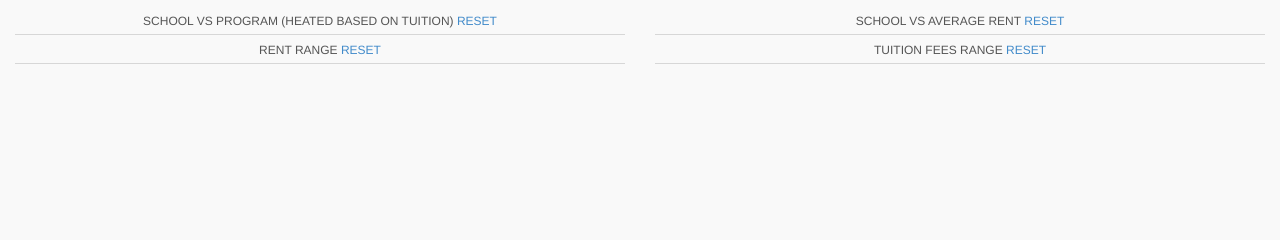
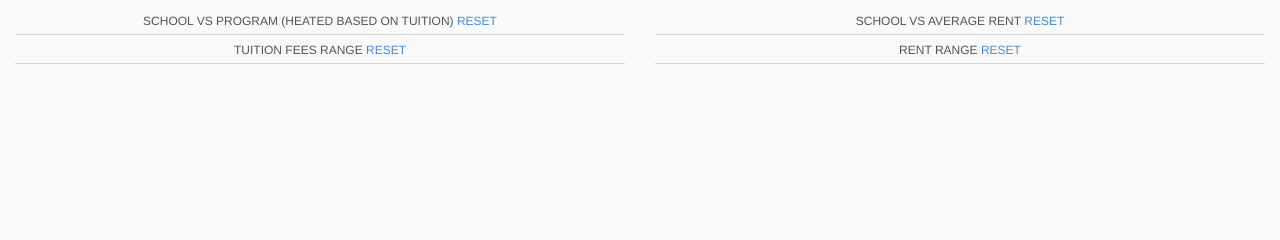
Before and after one commit to KonceptGeek/sfu-data-crunchers, a Django app: template YouthEmployment/templates/index.html in a window 1280 px wide. Shown: the part 560-800 px from the top of the page. Run offline with Django 3.2, Linux system fonts and the light colour scheme; the template is opened without the code that fills it, so the values that code supplies are empty; some libraries are stand-ins or nearby versions; some web fonts are replaced.

Commit message:
fixed margins and alignment and moved the range charts

```diff
--- a/YouthEmployment/templates/index.html
+++ b/YouthEmployment/templates/index.html
@@ -305,19 +305,19 @@
 
         <div class="row">
             <div class="col-md-6">
-                <div id="rent">
+                <div id="tuition">
                     <div class="chart-title">
-                        Rent Range
-                        <a class="reset" href="javascript:rent.filterAll();dc.redrawAll();">reset</a>
+                        Tuition Fees Range
+                        <a class="reset" href="javascript:tuition.filterAll();dc.redrawAll();">reset</a>
                     </div>
                 </div>
             </div>
 
             <div class="col-md-6">
-                <div id="tuition">
+                <div id="rent">
                     <div class="chart-title">
-                        Tuition Fees Range
-                        <a class="reset" href="javascript:tuition.filterAll();dc.redrawAll();">reset</a>
+                        Rent Range
+                        <a class="reset" href="javascript:rent.filterAll();dc.redrawAll();">reset</a>
                     </div>
                 </div>
             </div>
@@ -595,10 +595,10 @@
         return [0, 10000];
     };
 
-    margin = {top: 20, right: 20, bottom: 220, left: 270};
+    margin = {top: 20, right: 20, bottom: 210, left: 240};
     schoolProgramTuitionChart
             .width(700)
-            .height(1500)
+            .height(1670)
             .margins(margin)
             .dimension(schoolProgramDim)
             .group(schoolProgramTuitionGroup)
@@ -625,7 +625,7 @@
 
 
 
-    margin = {top: 53, right: 10, bottom: 50, left: 10};
+    margin = {top: 57, right: 10, bottom: 50, left: 10};
     schoolRent.width(600)
             .height(1500)
             .margins(margin)
```
